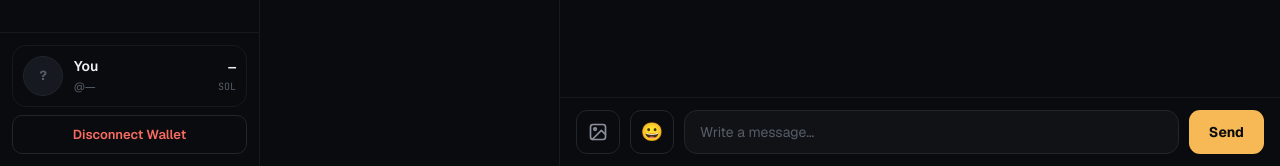
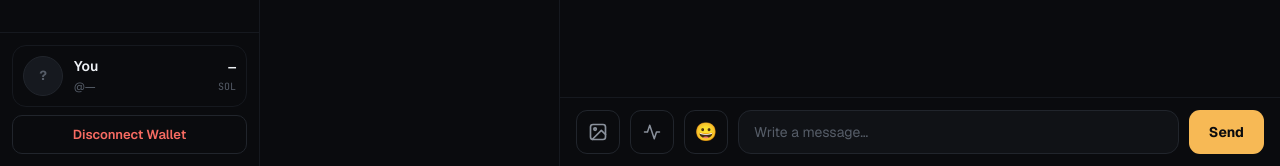
Before and after one commit to odia11/Orc-agent-Solana-chain-, a Flask app: template templates/messages.html in a window 1280 px wide. Shown: the part 634-800 px from the top of the page. Run offline with Flask 3, Linux system fonts and the light colour scheme; the template is opened without the code that fills it: most values are stand-ins (such as "Sample title", 1, 10 or a date in 2020); parts of the project's set-up code (start-up, migrations or seed data) failed here and were passed over.

Commit message:
Add trade picker button and panel HTML to DM composer
Co-Authored-By: Claude Sonnet 4.6 <noreply@anthropic.com>

```diff
--- a/templates/messages.html
+++ b/templates/messages.html
@@ -331,6 +331,12 @@ html,body{height:100%;overflow:hidden;background:#0a0b0e;color:#eef1f5;font-fami
           <button class="msgs-attach-btn" onclick="document.getElementById('msgs-file-input').click()" title="Send image" type="button">
             <svg width="20" height="20" viewBox="0 0 24 24" fill="none" stroke="currentColor" stroke-width="2" stroke-linecap="round" stroke-linejoin="round"><rect x="3" y="3" width="18" height="18" rx="3"/><circle cx="8.5" cy="8.5" r="1.5"/><polyline points="21 15 16 10 5 21"/></svg>
           </button>
+          <div class="msgs-trade-wrap">
+            <button class="msgs-attach-btn" type="button" title="Share a trade" onclick="_toggleTradePanel(event)">
+              <svg width="18" height="18" viewBox="0 0 24 24" fill="none" stroke="currentColor" stroke-width="2" stroke-linecap="round" stroke-linejoin="round"><polyline points="22 12 18 12 15 21 9 3 6 12 2 12"/></svg>
+            </button>
+            <div class="msgs-trade-panel" id="msgs-trade-panel"></div>
+          </div>
           <div class="msgs-emoji-wrap">
             <button class="msgs-emoji-btn" type="button" onclick="_toggleEmojiPanel(event)">😀</button>
             <div class="msgs-emoji-panel" id="msgs-emoji-panel"><button type="button">😀</button><button type="button">😂</button><button type="button">🤣</button><button type="button">😍</button><button type="button">🥰</button><button type="button">😎</button><button type="button">🤔</button><button type="button">😅</button><button type="button">😉</button><button type="button">😢</button><button type="button">😭</button><button type="button">😡</button><button type="button">😱</button><button type="button">😴</button><button type="button">🥳</button><button type="button">🤯</button><button type="button">🙌</button><button type="button">👏</button><button type="button">👍</button><button type="button">👎</button><button type="button">🙏</button><button type="button">🤝</button><button type="button">💪</button><button type="button">👀</button><button type="button">🔥</button><button type="button">💯</button><button type="button">✅</button><button type="button">❌</button><button type="button">🚀</button><button type="button">📈</button><button type="button">📉</button><button type="button">💰</button><button type="button">💎</button><button type="button">❤️</button><button type="button">🎉</button></div>
```
